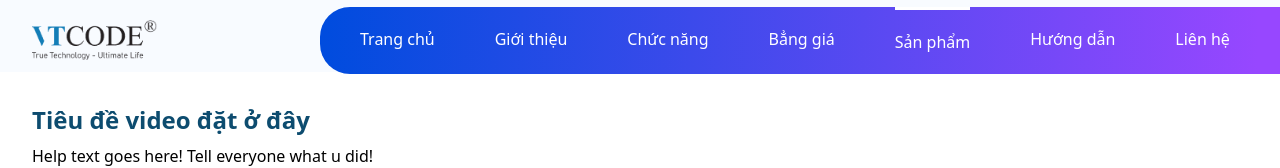
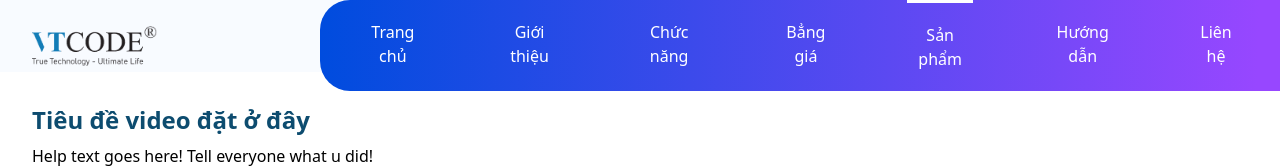
Before and after one commit to HiepHoang2312/VTCOTOOL, a React app: page /VtcoTool in a window 1280 px wide. Shown: the top 168 px of the page. Built offline with nearby package versions, Linux system fonts and the light colour scheme; no server answers; what axios-mock-adapter would draw is missing.

Commit message:
fix[bug_oustranding]:

```diff
--- a/src/Pages/HomePage/Components/Section/Header/index.js
+++ b/src/Pages/HomePage/Components/Section/Header/index.js
@@ -31,12 +31,12 @@ const Header = (props) => {
   return (
     <header
       className={
-        a ? 'fixed top-2 w-full z-20  opacity-80' : 'fixed top-0 w-full z-50'
+        a ? 'fixed top-2 w-full   opacity-80 z-20 ' : 'fixed top-0 w-full z-20 '
       }
     >
       <div>
         <div>
-          <div className="flex items-center justify-between  border-gray-100   lg:space-x-10 lg:px-0 px-5">
+          <div className="flex items-center justify-between  border-gray-100   lg:space-x-10 lg:px-0 px-5 z-20">
             <div className="flex justify-start lg:w-0 lg:flex-1">
               <div className="py-5 pl-8">
                 <img
@@ -46,7 +46,7 @@ const Header = (props) => {
                 />
               </div>
             </div>
-            <div className="-my-2 -mr-2 lg:hidden relative">
+            <div className=" lg:hidden relative">
               <button
                 type="button"
                 className="inline-flex items-center justify-center rounded-md ColorCore p-2 text-gray-400 hover:bg-gray-100 hover:text-gray-500 focus:outline-none focus:ring-2 focus:ring-inset focus:ring-indigo-500"
@@ -71,11 +71,11 @@ const Header = (props) => {
             </div>
             <nav
               className={
-                ' space-x-10 hidden lg:flex  lg:w-3/4 nav-menu  px-10 z-10'
+                ' space-x-10 hidden lg:block  lg:w-3/4 nav-menu  px-10'
               }
               id="nav1"
             >
-              <div className="flex flex-col text-center mt-4 font-medium lg:flex-row lg:space-x-8 lg:mt-0 lg:gap-0 xl:gap-7">
+              <div className="flex flex-col text-center mt-4 font-medium lg:flex-row lg:space-x-8 lg:mt-0 gap-0 xl:gap-10">
                 <NavLink
                   className={({ isActive }) => {
                     return isActive
@@ -152,7 +152,7 @@ const Header = (props) => {
             <nav
               className={
                 navShow
-                  ? ' space-x-10 lg:hidden flex justify-center lg:w-1/2 ColorCore py-5 px-10 absolute top-16 w-full left-0 z-50'
+                  ? ' space-x-10 lg:hidden flex justify-center lg:w-1/2 ColorCore py-5 px-10 absolute top-16 w-full left-0'
                   : 'hidden'
               }
               id="nav1"
--- a/src/Pages/HomePage/Components/Section/Outstanding/index.js
+++ b/src/Pages/HomePage/Components/Section/Outstanding/index.js
@@ -22,19 +22,19 @@ const Outstanding = () => {
   return (
     <section className="md:py-16 py-8">
       <div className="container mx-auto">
-        <div className=" w-full text-center ">
+        <div className=" w-full text-center">
           <h1 className="md:mb-10 mb-5 font-bold text-xl md:text-4xl TextCore py-1">
             Chức năng nổi bật
           </h1>
-          <div className="mb-10 z-50">
+          <div className="mb-10 z-30 flex justify-center">
             <button
-              className={tab ? 'SmallText p-2 z-20' : 'tabButton p-2 z-20'}
+              className={tab ? 'SmallText p-2 z-30' : 'tabButton p-2 z-30'}
               onClick={() => setTab(false)}
             >
               AutoCAD
             </button>
             <button
-              className={tab ? 'tabButton p-2 z-20' : 'SmallText p-2 z-20'}
+              className={tab ? 'tabButton p-2 z-30' : 'SmallText p-2 z-30'}
               onClick={() => setTab(true)}
             >
               Civil 3D
```
